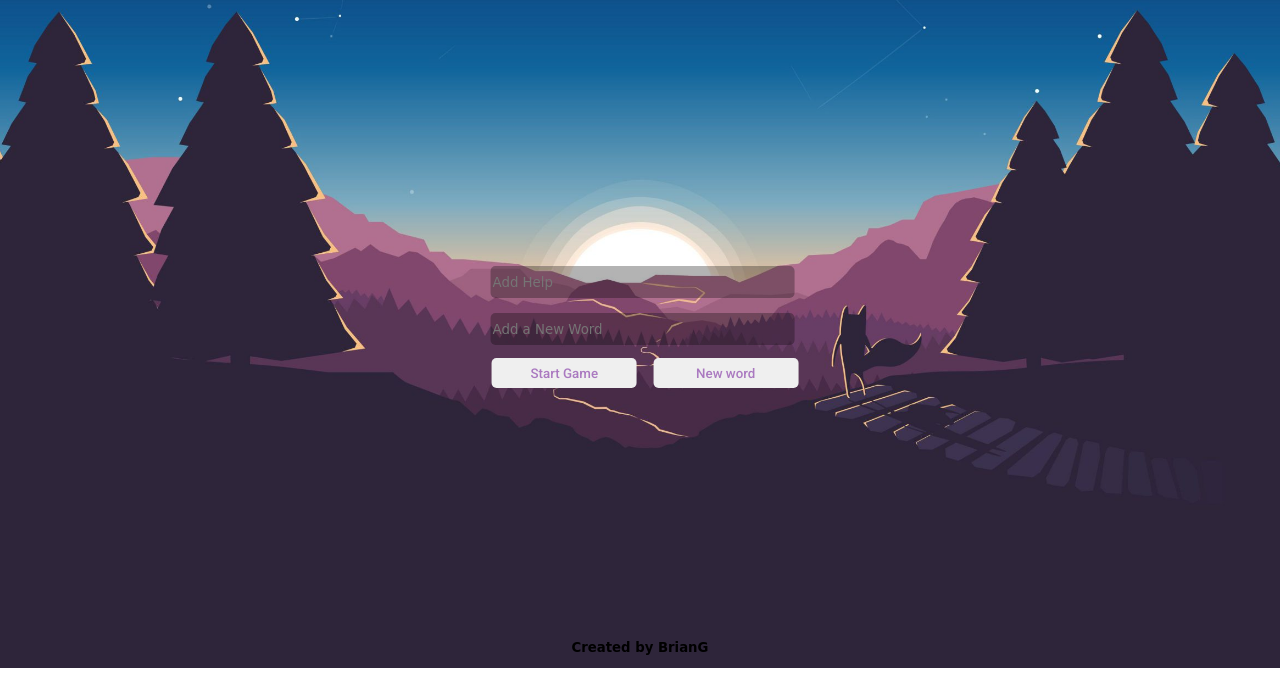
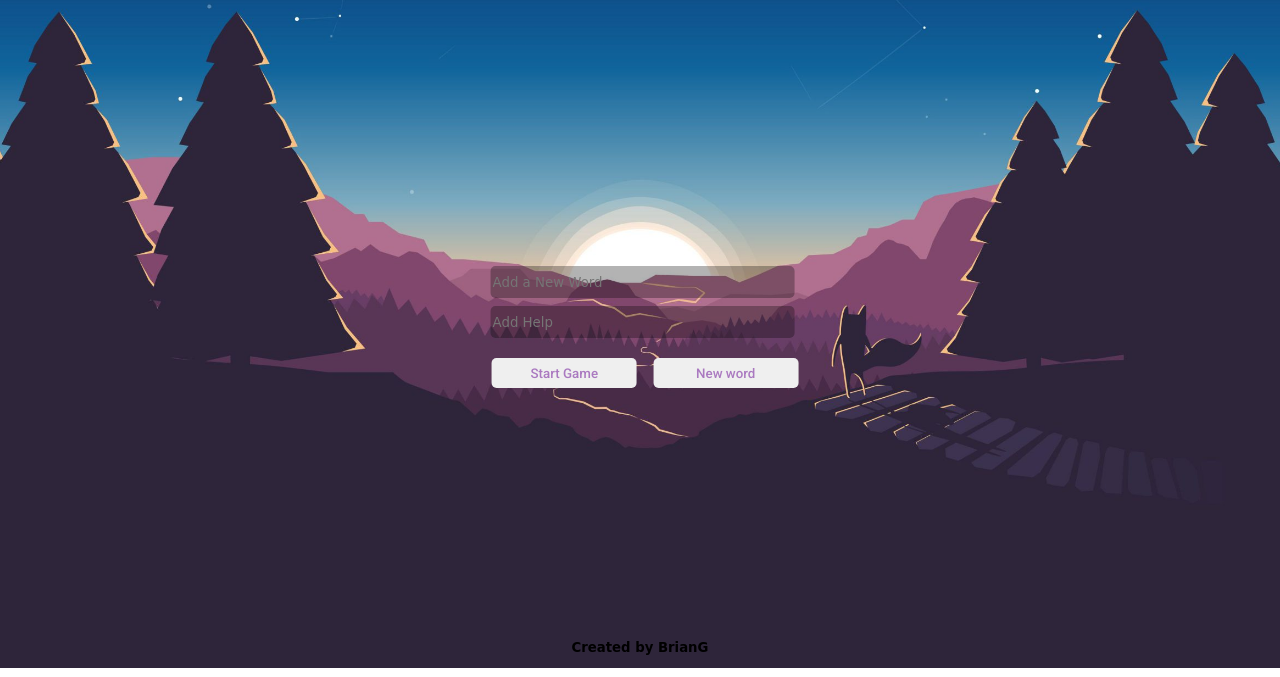
Before and after one commit to Briantahiel/Hangman, a plain HTML site: page index.html in a window 1280 px wide. Shown: the part 123-800 px from the top of the page. Drawn offline with Linux system fonts and the light colour scheme; a web font is replaced by a local one.

Commit message:
input order changed

```diff
--- a/index.html
+++ b/index.html
@@ -30,11 +30,11 @@
           </div>
           <div>
             <div class="input-container">
-                <div class="addHelp-container">
-                    <input type="text" autofocus id="btn-addHelp" placeholder="Add Help" />
-                </div>
                 <div class="addWord-container">
                     <input type="text" autofocus id="btn-addWord" placeholder="Add a New Word" />
+                </div>
+                 <div class="addHelp-container">
+                    <input type="text" id="btn-addHelp" placeholder="Add Help" />
                 </div>
             </div>
           </div>
```
